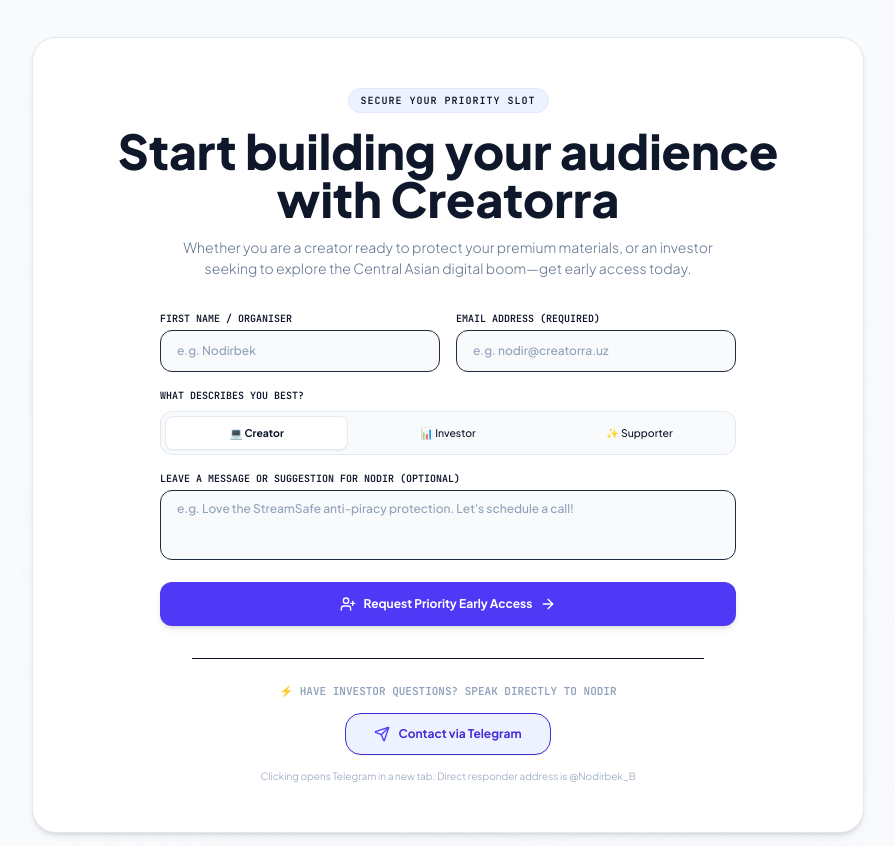
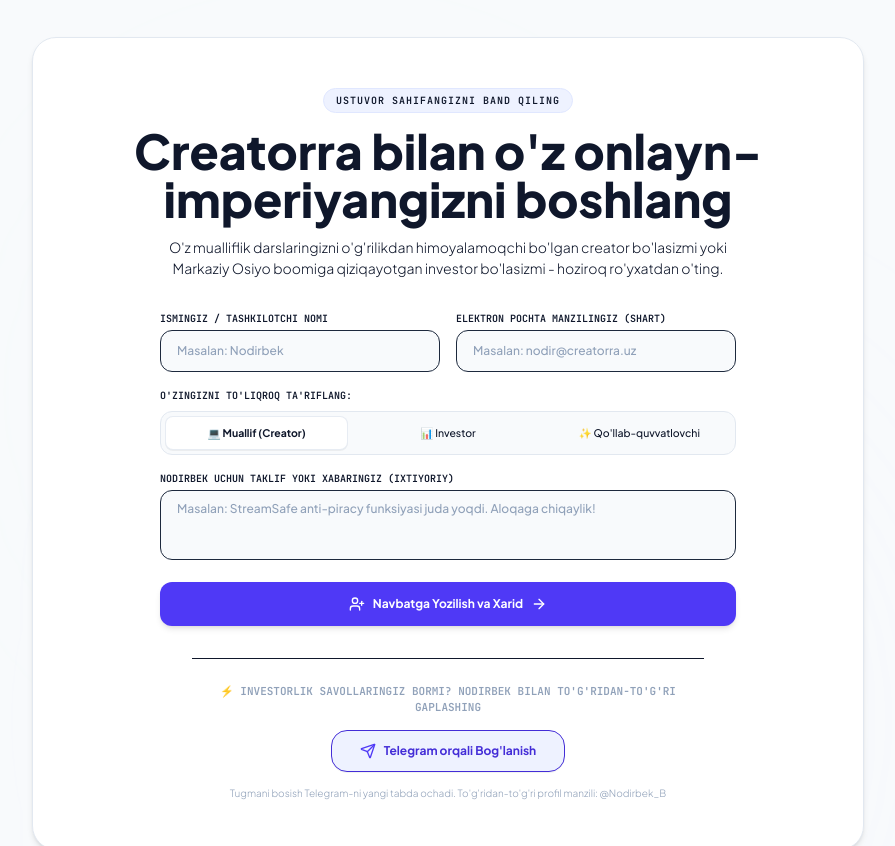
Before and after one commit to Nodirbek2/Creatorra, a React (Vite) app: page / in a window 1280 px wide. Shown: the part 6660-7506 px from the top of the page, without its empty margins (192-1087 px from the left). Built offline with nearby package versions, Linux system fonts and the light colour scheme.

Commit message:
feat: internationalize CTA component and update name
Refactor the CTA component to support language translations and update name references from Nodir to Nodirbek across the application for consistency.

```diff
--- a/src/components/CTA.tsx
+++ b/src/components/CTA.tsx
@@ -1,12 +1,14 @@
 import React, { useState } from 'react';
 import { Send, CheckCircle2, Heart, ShieldCheck, Sparkles, ArrowRight, UserPlus, FileSpreadsheet } from 'lucide-react';
 import { EarlyAccessSubmission } from '../types';
+import { useLanguage } from '../context/LanguageContext';
 
 interface CTAProps {
   onSuccess: (sub: EarlyAccessSubmission) => void;
 }
 
 export default function CTA({ onSuccess }: CTAProps) {
+  const { t } = useLanguage();
   const [email, setEmail] = useState('');
   const [name, setName] = useState('');
   const [role, setRole] = useState<'creator' | 'investor' | 'supporter'>('creator');
@@ -58,13 +60,13 @@
               {/* Text Header */}
               <div className="space-y-3.5">
                 <span className="font-mono text-[10px] text-indigo-705 tracking-widest uppercase bg-indigo-50 px-3 py-1 rounded-full border border-indigo-100 inline-block font-semibold">
-                  Secure Your Priority Slot
+                  {t.cta.badge}
                 </span>
                 <h2 className="font-display font-extrabold text-3xl sm:text-5xl tracking-normal text-slate-900 font-sans">
-                  Start building your audience with Creatorra
+                  {t.cta.title}
                 </h2>
-                <p className="text-xs sm:text-sm text-slate-500 leading-normal max-w-xl mx-auto font-light font-sans">
-                  Whether you are a creator ready to protect your premium materials, or an investor seeking to explore the Central Asian digital boom—get early access today.
+                <p className="text-xs sm:text-sm text-slate-550 leading-normal max-w-xl mx-auto font-light font-sans">
+                  {t.cta.desc}
                 </p>
               </div>
 
@@ -74,10 +76,10 @@
                 <div className="grid grid-cols-1 sm:grid-cols-2 gap-4">
                   {/* Name */}
                   <div className="space-y-1">
-                    <label className="block text-[10px] font-mono text-slate-450 uppercase font-bold">First Name / Organiser</label>
+                    <label className="block text-[10px] font-mono text-slate-450 uppercase font-bold">{t.cta.nameLabel}</label>
                     <input
                       type="text"
-                      placeholder="e.g. Nodirbek"
+                      placeholder={t.cta.namePlaceholder}
                       value={name}
                       onChange={(e) => setName(e.target.value)}
                       className="w-full bg-slate-50 border border-slate-205 focus:border-indigo-500/80 focus:bg-white rounded-xl px-4 py-3 text-xs text-slate-800 focus:outline-none transition-colors placeholder:text-slate-400 font-medium shadow-3xs"
@@ -86,11 +88,11 @@
 
                   {/* Email */}
                   <div className="space-y-1">
-                    <label className="block text-[10px] font-mono text-slate-450 uppercase font-bold">Email Address (Required)</label>
+                    <label className="block text-[10px] font-mono text-slate-450 uppercase font-bold">{t.cta.emailLabel}</label>
                     <input
                       type="email"
                       required
-                      placeholder="e.g. nodir@creatorra.uz"
+                      placeholder={t.cta.emailPlaceholder}
                       value={email}
                       onChange={(e) => setEmail(e.target.value)}
                       className="w-full bg-slate-50 border border-slate-205 focus:border-indigo-500/80 focus:bg-white rounded-xl px-4 py-3 text-xs text-slate-800 focus:outline-none transition-colors placeholder:text-slate-400 font-medium shadow-3xs"
@@ -100,12 +102,12 @@
 
                 {/* Role Switcher */}
                 <div className="space-y-2">
-                  <label className="block text-[10px] font-mono text-slate-450 uppercase font-bold">What describes you best?</label>
+                  <label className="block text-[10px] font-mono text-slate-450 uppercase font-bold">{t.cta.roleLabel}</label>
                   <div className="grid grid-cols-3 gap-2 bg-slate-50 p-1 rounded-xl border border-slate-200">
                     {[
-                      { id: 'creator', label: '💻 Creator' },
-                      { id: 'investor', label: '📊 Investor' },
-                      { id: 'supporter', label: '✨ Supporter' }
+                      { id: 'creator', label: t.cta.roles.creator },
+                      { id: 'investor', label: t.cta.roles.investor },
+                      { id: 'supporter', label: t.cta.roles.supporter }
                     ].map((item) => (
                       <button
                         key={item.id}
@@ -125,10 +127,10 @@
 
                 {/* Message */}
                 <div className="space-y-1">
-                  <label className="block text-[10px] font-mono text-slate-450 uppercase font-bold">Leave a message or suggestion for Nodir (Optional)</label>
+                  <label className="block text-[10px] font-mono text-slate-450 uppercase font-bold">{t.cta.messageLabel}</label>
                   <textarea
                     rows={3}
-                    placeholder="e.g. Love the StreamSafe anti-piracy protection. Let's schedule a call!"
+                    placeholder={t.cta.messagePlaceholder}
                     value={message}
                     onChange={(e) => setMessage(e.target.value)}
                     className="w-full bg-slate-50 border border-slate-205 focus:border-indigo-505/80 focus:bg-white rounded-xl px-4 py-2.5 text-xs text-slate-800 focus:outline-none transition-colors resize-none placeholder:text-slate-400 font-medium shadow-3xs"
@@ -137,10 +139,10 @@
 
                 <button
                   type="submit"
-                  className="w-full bg-indigo-600 hover:bg-indigo-700 text-white font-sans font-bold py-3.5 rounded-xl text-xs transition-all shadow-md flex items-center justify-center space-x-2"
+                  className="w-full bg-indigo-600 hover:bg-indigo-700 text-white font-sans font-bold py-3.5 rounded-xl text-xs transition-all shadow-md flex items-center justify-center space-x-2 animate-pulse-subtle"
                 >
                   <UserPlus className="w-4 h-4 text-white" />
-                  <span>Request Priority Early Access</span>
+                  <span>{t.cta.submitBtn}</span>
                   <ArrowRight className="w-4 h-4" />
                 </button>
 
@@ -149,7 +151,7 @@
               {/* Support Button (REQUIRED BY PROMPT) */}
               <div className="pt-6 border-t border-slate-150 max-w-lg mx-auto space-y-3.5 font-sans">
                 <span className="block text-[11px] text-slate-400 font-mono uppercase font-bold">
-                  ⚡ Have investor questions? Speak directly to Nodir
+                  {t.cta.telegramBannerTitle}
                 </span>
 
                 <a
@@ -160,11 +162,11 @@
                   className="inline-flex items-center space-x-2 bg-indigo-50 hover:bg-indigo-100 text-indigo-700 px-7 py-3 rounded-2xl text-xs font-bold transition-all shadow-2xs border border-indigo-150"
                 >
                   <Send className="w-4 h-4 text-indigo-600" />
-                  <span>Contact via Telegram</span>
+                  <span>{t.cta.telegramBtn}</span>
                 </a>
 
                 <p className="text-[10px] text-slate-400 font-light">
-                  Clicking opens Telegram in a new tab. Direct responder address is @Nodirbek_B
+                  {t.cta.telegramCaption}
                 </p>
               </div>
 
@@ -178,10 +180,10 @@
 
               <div className="space-y-2.5 max-w-md mx-auto">
                 <h3 className="font-display font-extrabold text-2xl text-slate-900">
-                  You're on the list, {name || 'scholar'}!
+                  {t.cta.successTitle.replace('{name}', name || 'scholar')}
                 </h3>
                 <p className="text-xs sm:text-sm text-slate-500 leading-relaxed font-light">
-                  Thank you for validating Creatorra. Your local early-access reservation code has been registered on the server:
+                  {t.cta.successDesc}
                 </p>
                 <code className="inline-block bg-slate-50 border border-slate-150 text-slate-805 font-mono font-bold text-sm px-4 py-2 rounded-xl mt-2 select-all">
                   {referralCode}
@@ -189,26 +191,26 @@
               </div>
 
               <div className="p-4 bg-indigo-50 border border-indigo-100 rounded-2xl max-w-lg mx-auto text-xs text-indigo-700 font-sans leading-relaxed">
-                🚀 {role === 'investor'
-                  ? 'Nodir has logged your investor intent! We will prepare the formal pitch documents and slide decks.'
-                  : 'Welcome! We will notify you the moment the secure humo-checkout sandbox completes development.'}
+                {role === 'investor'
+                  ? t.cta.successRoleNote.investor
+                  : t.cta.successRoleNote.other}
               </div>
 
               {message && (
                 <div className="p-3.5 bg-slate-50 border border-slate-150 rounded-xl max-w-md mx-auto text-left">
-                  <span className="block text-[8px] font-mono text-slate-400 uppercase font-bold">Your logged memo to Nodir:</span>
-                  <p className="text-xs text-slate-550 mt-1 italic font-light">"{message}"</p>
+                  <span className="block text-[8px] font-mono text-slate-400 uppercase font-bold">{t.cta.successMemo}</span>
+                  <p className="text-xs text-slate-505 mt-1 italic font-light">"{message}"</p>
                 </div>
               )}
 
               <div className="pt-4 border-t border-slate-150 space-y-3.5">
-                <p className="text-xs text-slate-405">Want to adjust your message or enter another email?</p>
+                <p className="text-xs text-slate-405">{t.cta.adjustMsg}</p>
                 <div className="flex justify-center space-x-3">
                   <button
                     onClick={handleReset}
                     className="px-4 py-2 bg-white hover:bg-slate-50 border border-slate-200 rounded-xl text-xs text-slate-600 hover:text-slate-800 transition-all font-sans font-semibold shadow-3xs cursor-pointer"
                   >
-                    Enter Another Email
+                    {t.cta.anotherEmail}
                   </button>
                   <a
                     href="https://t.me/Nodirbek_B"
@@ -217,7 +219,7 @@
                     className="flex items-center space-x-1.5 px-4 py-2 bg-indigo-600 hover:bg-indigo-700 text-white rounded-xl text-xs font-semibold font-sans transition-all shadow-3xs"
                   >
                     <Send className="w-3.5 h-3.5 text-white" />
-                    <span>Chat on Telegram</span>
+                    <span>{t.cta.chatTg}</span>
                   </a>
                 </div>
               </div>
--- a/src/translations.ts
+++ b/src/translations.ts
@@ -261,19 +261,19 @@
         investor: "📊 Investor",
         supporter: "✨ Supporter"
       },
-      messageLabel: "Leave a message or suggestion for Nodir (Optional)",
+      messageLabel: "Leave a message or suggestion for Nodirbek (Optional)",
       messagePlaceholder: "e.g. Love the StreamSafe anti-piracy protection. Let's schedule a call!",
       submitBtn: "Request Priority Early Access",
-      telegramBannerTitle: "⚡ Have investor questions? Speak directly to Nodir",
+      telegramBannerTitle: "⚡ Have investor questions? Speak directly to Nodirbek",
       telegramBtn: "Contact via Telegram",
       telegramCaption: "Clicking opens Telegram in a new tab. Direct responder address is @Nodirbek_B",
       successTitle: "You're on the list, {name}!",
       successDesc: "Thank you for validating Creatorra. Your local early-access reservation code has been registered on the server:",
       successRoleNote: {
-        investor: "🚀 Nodir has logged your investor intent! We will prepare the formal pitch documents and slide decks.",
+        investor: "🚀 Nodirbek has logged your investor intent! We will prepare the formal pitch documents and slide decks.",
         other: "🚀 Welcome! We will notify you the moment the secure humo-checkout sandbox completes development."
       },
-      successMemo: "Your logged memo to Nodir:",
+      successMemo: "Your logged memo to Nodirbek:",
       anotherEmail: "Enter Another Email",
       chatTg: "Chat on Telegram",
       adjustMsg: "Want to adjust your message or enter another email?"
@@ -851,10 +851,10 @@
         investor: "📊 Инвестор",
         supporter: "✨ Подписчик"
       },
-      messageLabel: "Сообщение или предложение для Нодира (Опционально)",
+      messageLabel: "Сообщение или предложение для Нодирбека (Опционально)",
       messagePlaceholder: "Например: Понравилась защита StreamSafe. Давайте созвонимся!",
       submitBtn: "Запросить Ранний Доступ",
-      telegramBannerTitle: "⚡ Есть вопросы инвестора? Свяжитесь напрямую с Нодиром",
+      telegramBannerTitle: "⚡ Есть вопросы инвестора? Свяжитесь напрямую с Нодирбеком",
       telegramBtn: "Связаться в Telegram",
       telegramCaption: "При клике откроется Telegram. Прямой адрес: @Nodirbek_B",
       successTitle: "Вы в списке, {name}!",
@@ -863,7 +863,7 @@
         investor: "🚀 Регистрация инвестора подтверждена! Мы подготовим презентацию и финансовые слайды.",
         other: "🚀 Добро пожаловать! Мы оповестим вас, как только завершим тестирование CLICK/Payme песочницы."
       },
-      successMemo: "Ваше сообщение Нодиру:",
+      successMemo: "Ваше сообщение Нодирбеку:",
       anotherEmail: "Ввести другой Email",
       chatTg: "Телеграм Чат",
       adjustMsg: "Хотите изменить сообщение или ввести другую почту?"
```
